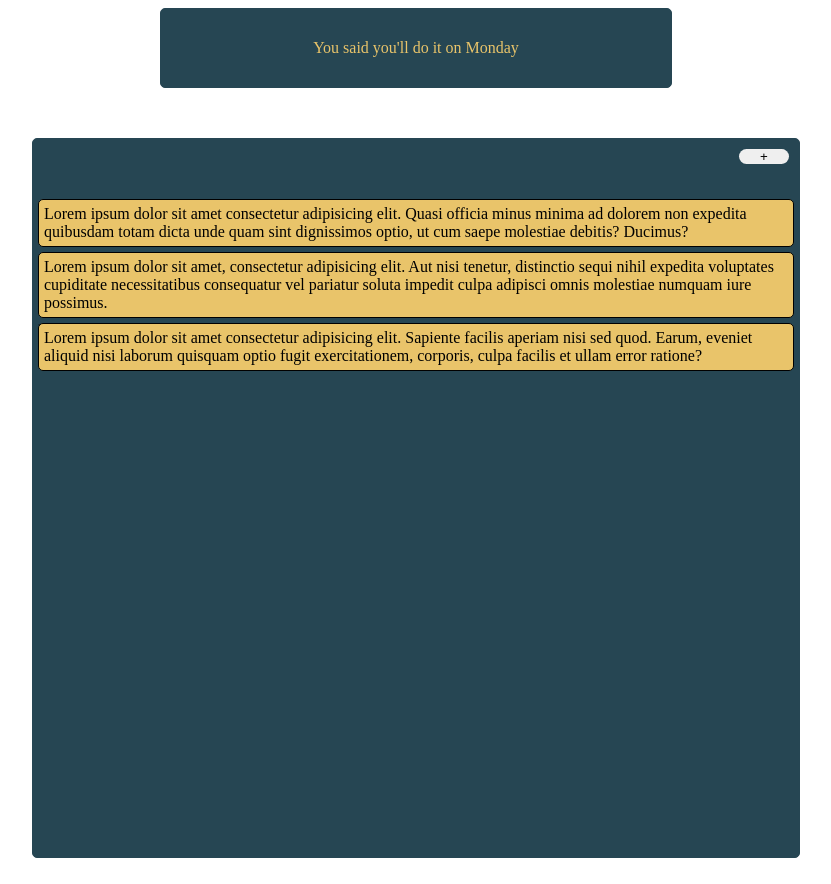
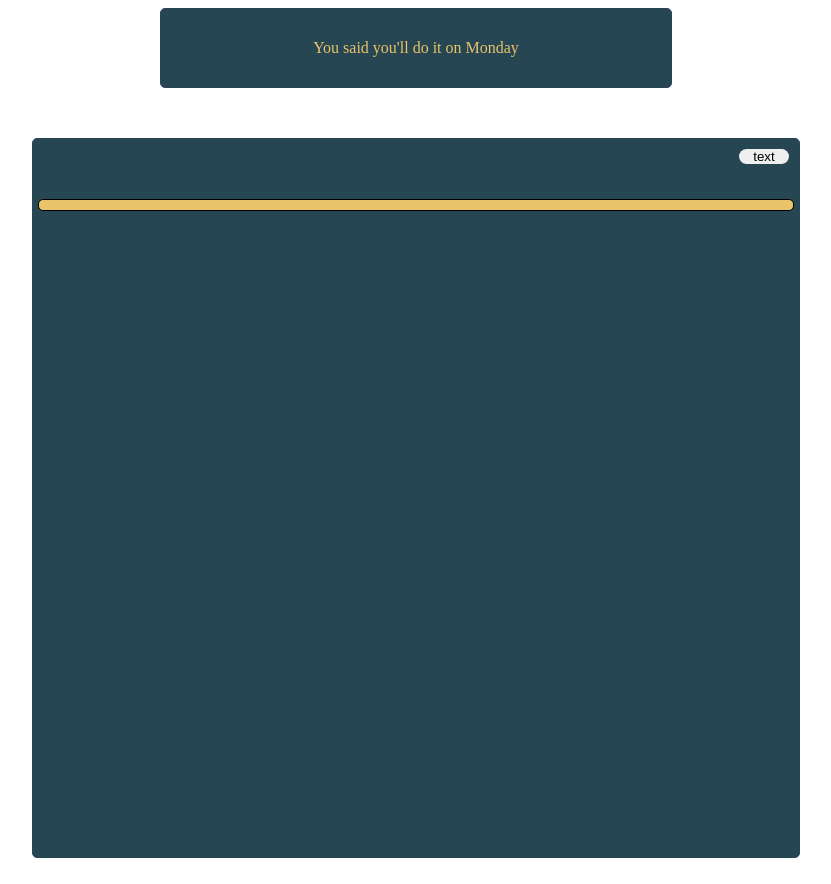
Before and after one commit to Ali-Olliek/TodoApp, a plain HTML site: page Index.html in a window 1280 px wide. Shown: the whole page, without its empty margins (232-1063 px from the left). Drawn offline with nearby package versions, Linux system fonts and the light colour scheme.

Commit message:
Added button to add text box

```diff
--- a/Index.html
+++ b/Index.html
@@ -14,11 +14,11 @@
                 <div class="Date"></div>
         </header>
                 <div class="container" id="container">
-                    <button class="addnote">+</button>
-                    <div class="note">Lorem ipsum dolor sit amet consectetur adipisicing elit. Quasi officia minus minima ad dolorem non expedita quibusdam totam dicta unde quam sint dignissimos optio, ut cum saepe molestiae debitis? Ducimus?</div>
-                    <div class="note">Lorem ipsum dolor sit amet, consectetur adipisicing elit. Aut nisi tenetur, distinctio sequi nihil expedita voluptates cupiditate necessitatibus consequatur vel pariatur soluta impedit culpa adipisci omnis molestiae numquam iure possimus.</div>
-                    <div class="note">Lorem ipsum dolor sit amet consectetur adipisicing elit. Sapiente facilis aperiam nisi sed quod. Earum, eveniet aliquid nisi laborum quisquam optio fugit exercitationem, corporis, culpa facilis et ullam error ratione?</div>
+                    <input type="button" id="addnote" class="addnote" onclick="addText();" value="text" />
+                    <div class="note" id="note"></div>
                 </div>
+                <div id="note"></div>
+                <br />
         </div>
         <script src="https://ajax.googleapis.com/ajax/libs/jquery/3.6.0/jquery.min.js"></script>
         <script src="./Index.js"></script>
--- a/Index.js
+++ b/Index.js
@@ -11,6 +11,8 @@ const note = class {
 
 var container = $("#container");
 
-container.append(
-  "<div>Lorem ipsum dolor sit amet consectetur adipisicing elit. Quasi officia minus minima ad dolorem non expedita quibusdam totam dicta unde quam sint dignissimos optio, ut cum saepe molestiae debitis? Ducimus?</div>"
-);
+function addText() {
+  var div1 = document.getElementById("note");
+  div1.innerHTML = "<input type='text'/>";
+  addEventListener("keypress")
+}
```
